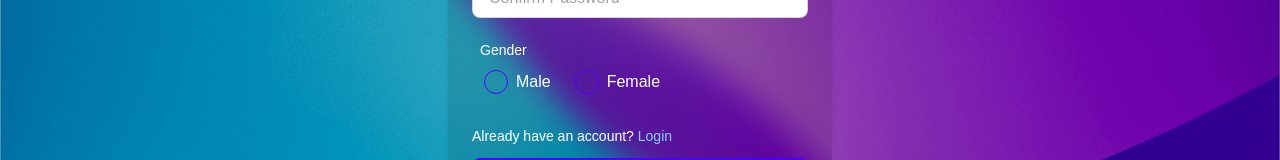
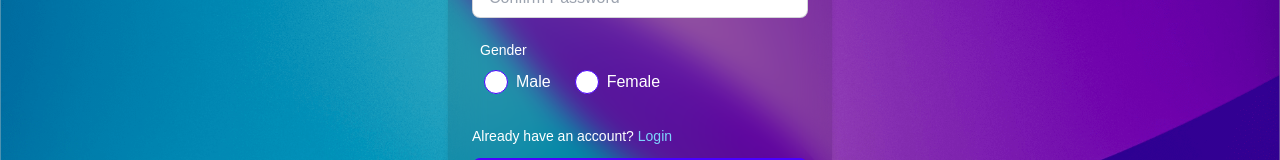
Before and after one commit to anubhabx/chatapp, a React (Vite) app in the folder frontend/: page /signup in a window 1280 px wide. Shown: the part 486-646 px from the top of the page. Built offline with nearby package versions, Linux system fonts and the light colour scheme.

Commit message:
Add styles for input field

```diff
--- a/frontend/src/index.css
+++ b/frontend/src/index.css
@@ -17,3 +17,8 @@
   background: #aaa;
   border-radius: 10px;
 }
+
+input {
+  background-color: rgb(255, 255, 255);
+  color: rgb(0, 0, 0);
+}
```
